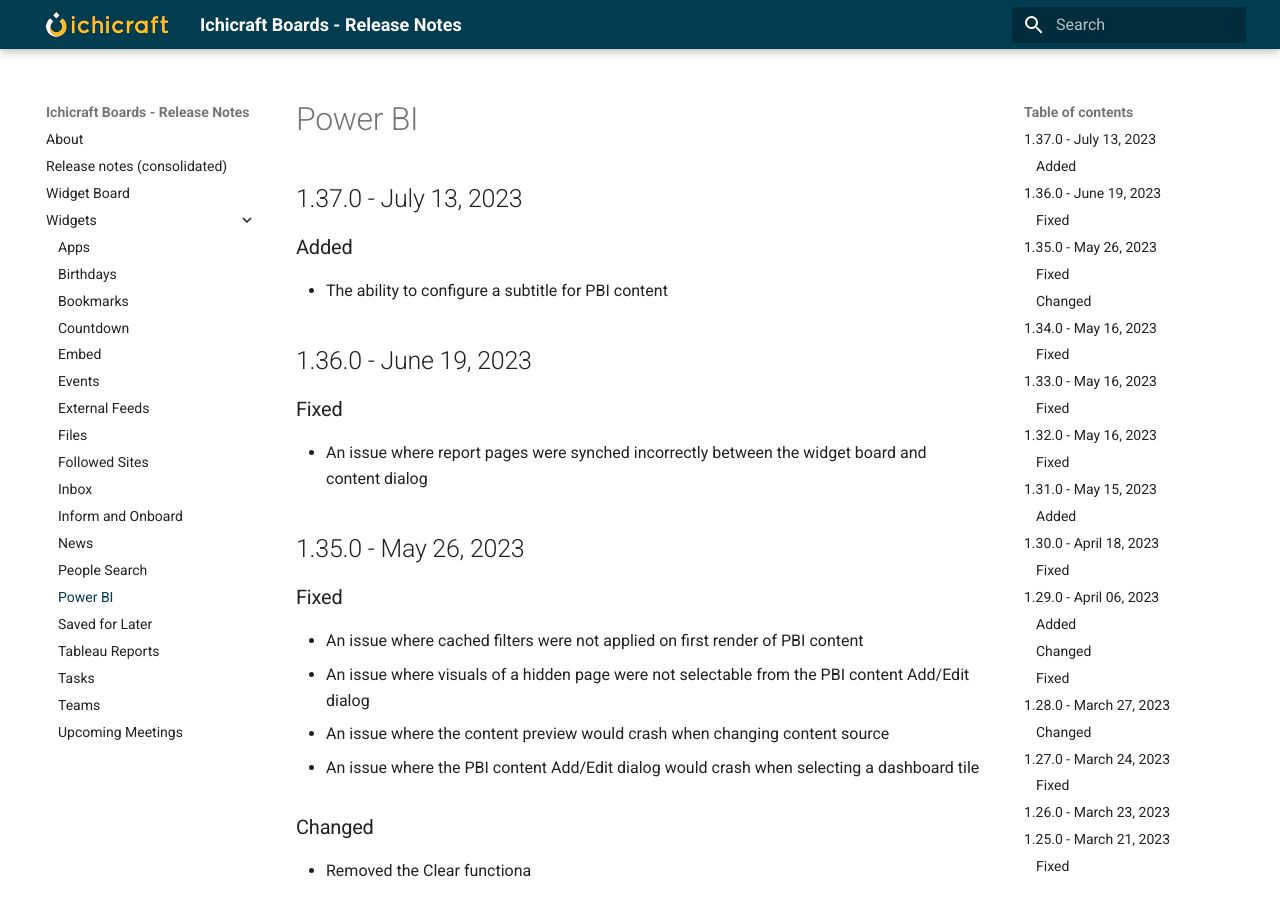
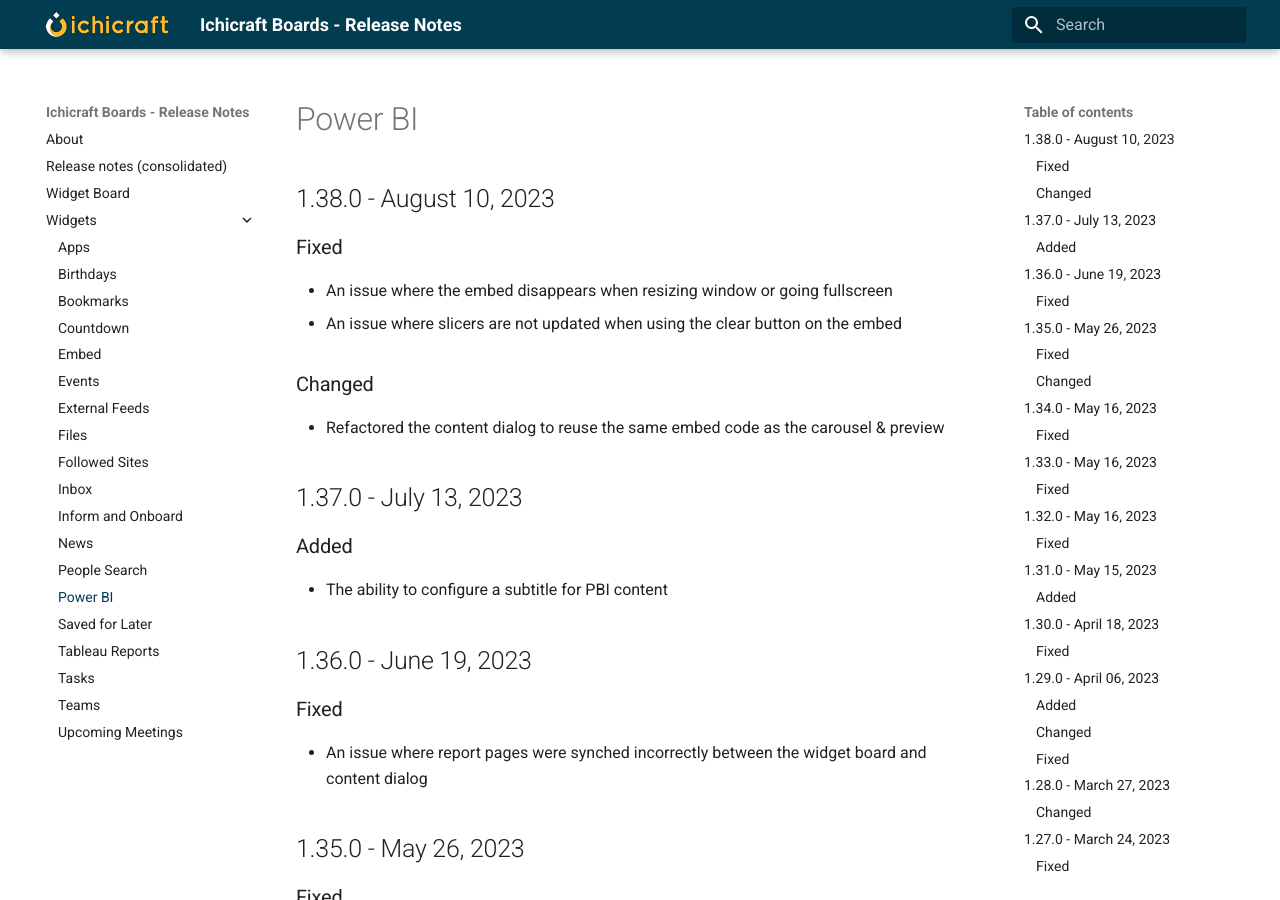
Before and after one commit to ichicraft/widgets-docs, an MkDocs documentation site: the page built from docs/Widgets/Power BI.md, in a window 1280 px wide and 900 px high. Built offline with MkDocs 1.6.1 and Material for MkDocs 9.7.7, drawn with Linux system fonts in a browser that asks for light colours.

```diff
--- a/docs/Widgets/Power BI.md
+++ b/docs/Widgets/Power BI.md
@@ -1,3 +1,12 @@
+## 1.38.0 - August 10, 2023
+
+### Fixed
+- An issue where the embed disappears when resizing window or going fullscreen
+- An issue where slicers are not updated when using the clear button on the embed
+
+### Changed
+- Refactored the content dialog to reuse the same embed code as the carousel &amp; preview
+
 ## 1.37.0 - July 13, 2023
 
 ###Added
```
Also changed, not shown: docs/Release-notes-(consolidated).md (+9 -0 lines).
